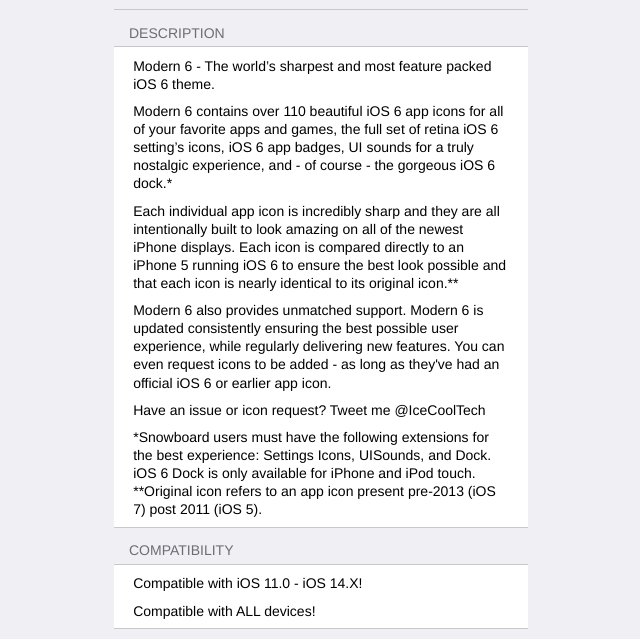
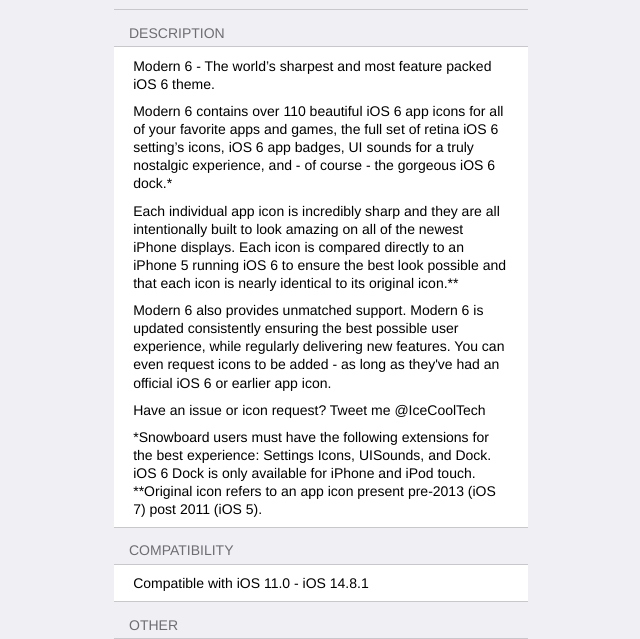
Before and after one commit to HexaCoreRepo/HexaCoreRepo.github.io, a plain HTML site: page packageInfo/com.icecooltech.modern6/index.html in a window 1280 px wide. Shown: the top 639 px of the page, without its empty margins (319-959 px from the left). Drawn offline with Linux system fonts and the light colour scheme.

Commit message:
Update index.html

```diff
--- a/packageInfo/com.icecooltech.modern6/index.html
+++ b/packageInfo/com.icecooltech.modern6/index.html
@@ -33,8 +33,7 @@
   </label>
   <fieldset>
    <div>
-    <p>Compatible with iOS 11.0 - iOS 14.X!</p>
-    <p>Compatible with ALL devices!</p>
+    <p>Compatible with iOS 11.0 - iOS 14.8.1</p>
    </div>
   </fieldset>
 
```
